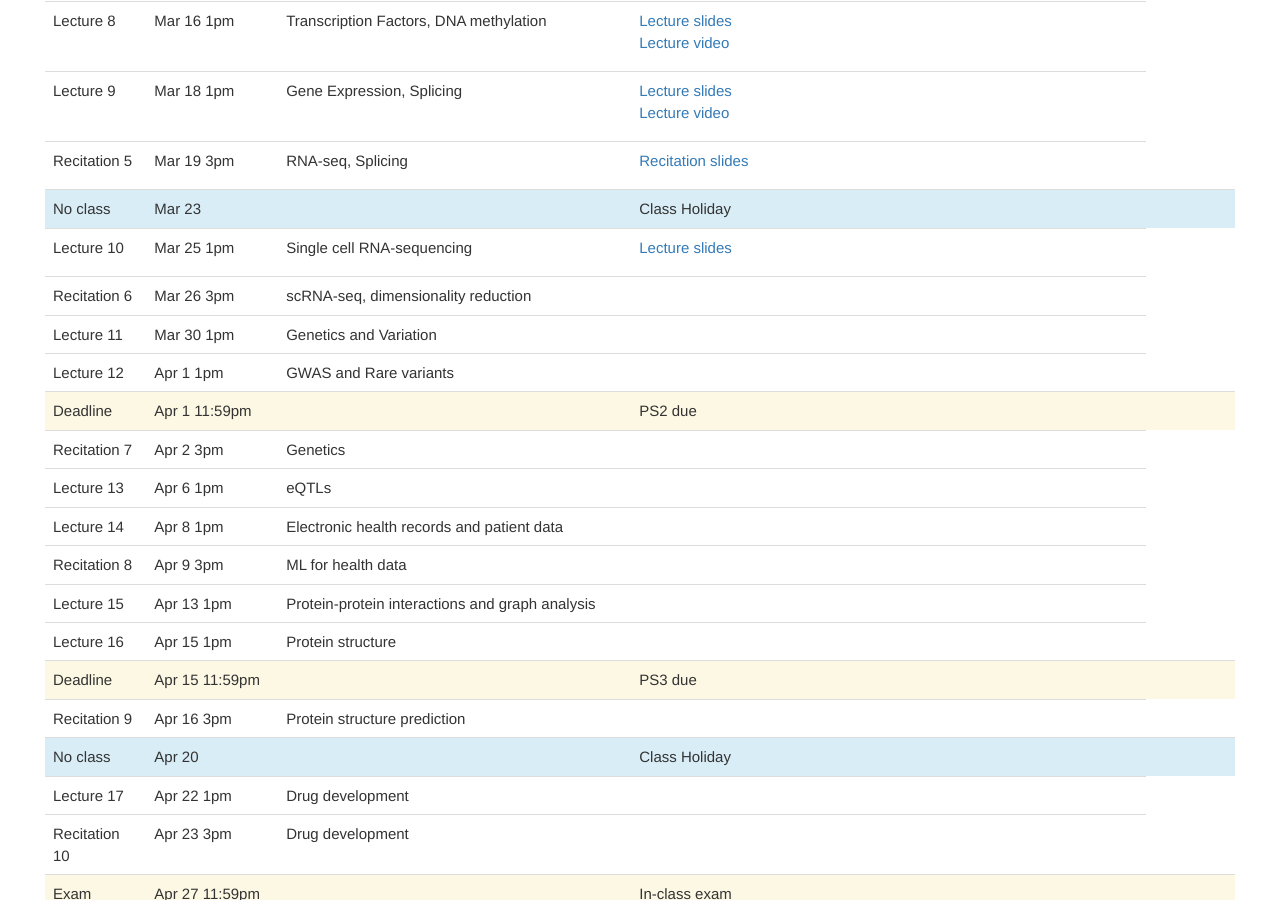
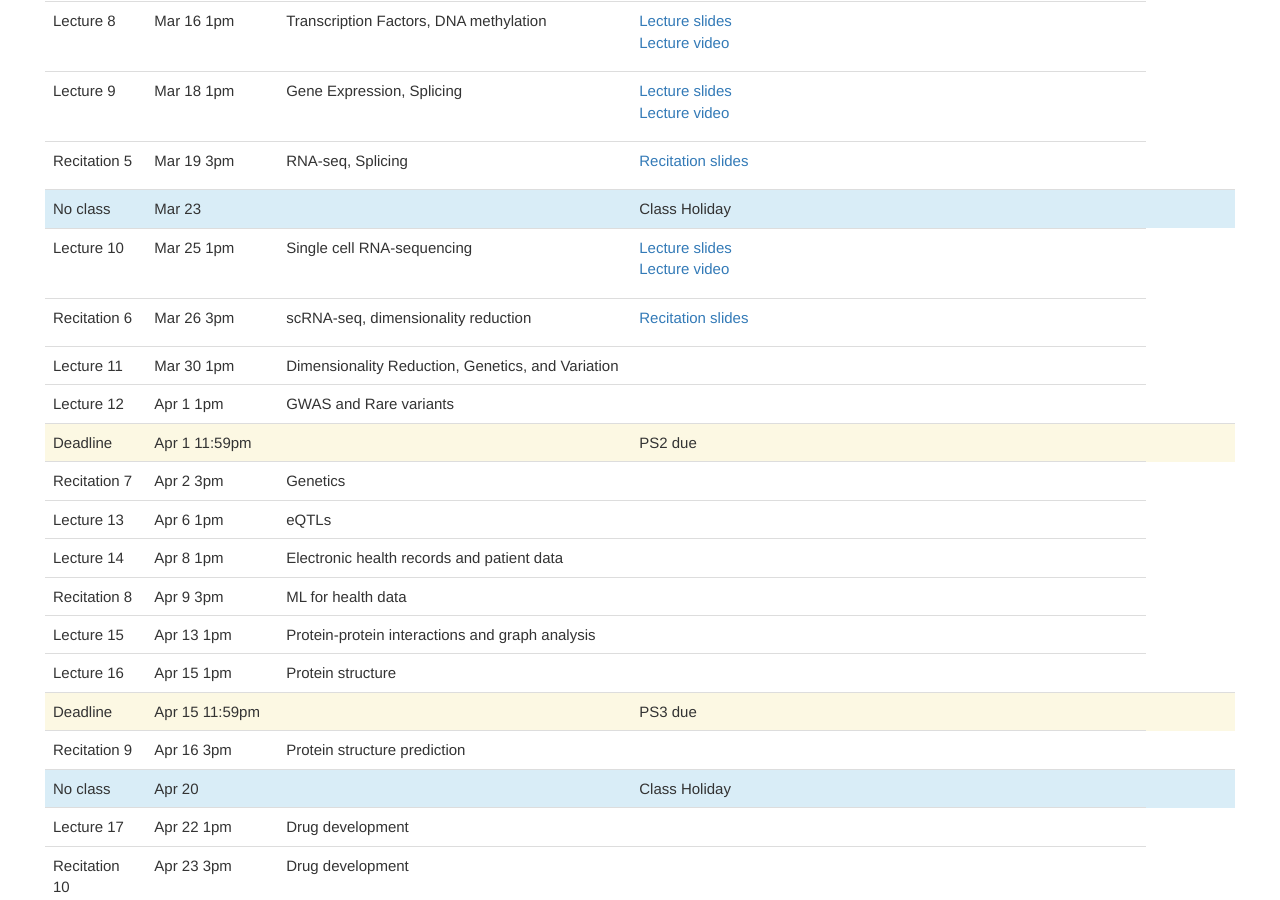
Before and after one commit to mit6874/mit6874.github.io, a Jekyll site: the page built from index.html, in a window 1280 px wide and 900 px high, scrolled down 1736 px. Built offline with Jekyll 4.4.1, drawn with Linux system fonts in a browser that asks for light colours; nearby versions of some CDN libraries.

Commit message:
update thru recitation 6

```diff
--- a/index.html
+++ b/index.html
@@ -239,6 +239,7 @@ layout: default
             <td>Single cell RNA-sequencing</td>
             <td><ul>
                     <li><a href="assets/sp2021/slides/l10.pdf">Lecture slides</a></li>
+                    <li><a href="https://www.youtube.com/watch?v=NNOkdgE4jNM">Lecture video</a></li>
                 </ul></td>
             <td></td>
         </tr>
@@ -246,13 +247,15 @@ layout: default
             <td>Recitation 6</td>
             <td>Mar 26 3pm</td>
             <td>scRNA-seq, dimensionality reduction</td>
-            <td></td>
+            <td><ul>
+                    <li><a href="assets/sp2021/recitations/r06.pdf">Recitation slides</a></li>
+                </ul></td>
             <td></td>
         </tr>
         <tr>
             <td>Lecture 11</td>
             <td>Mar 30 1pm</td>
-            <td>Genetics and Variation</td>
+            <td>Dimensionality Reduction, Genetics, and Variation</td>
             <td></td>
             <td></td>
         </tr>
```
Also changed, not shown: 5 other files.
